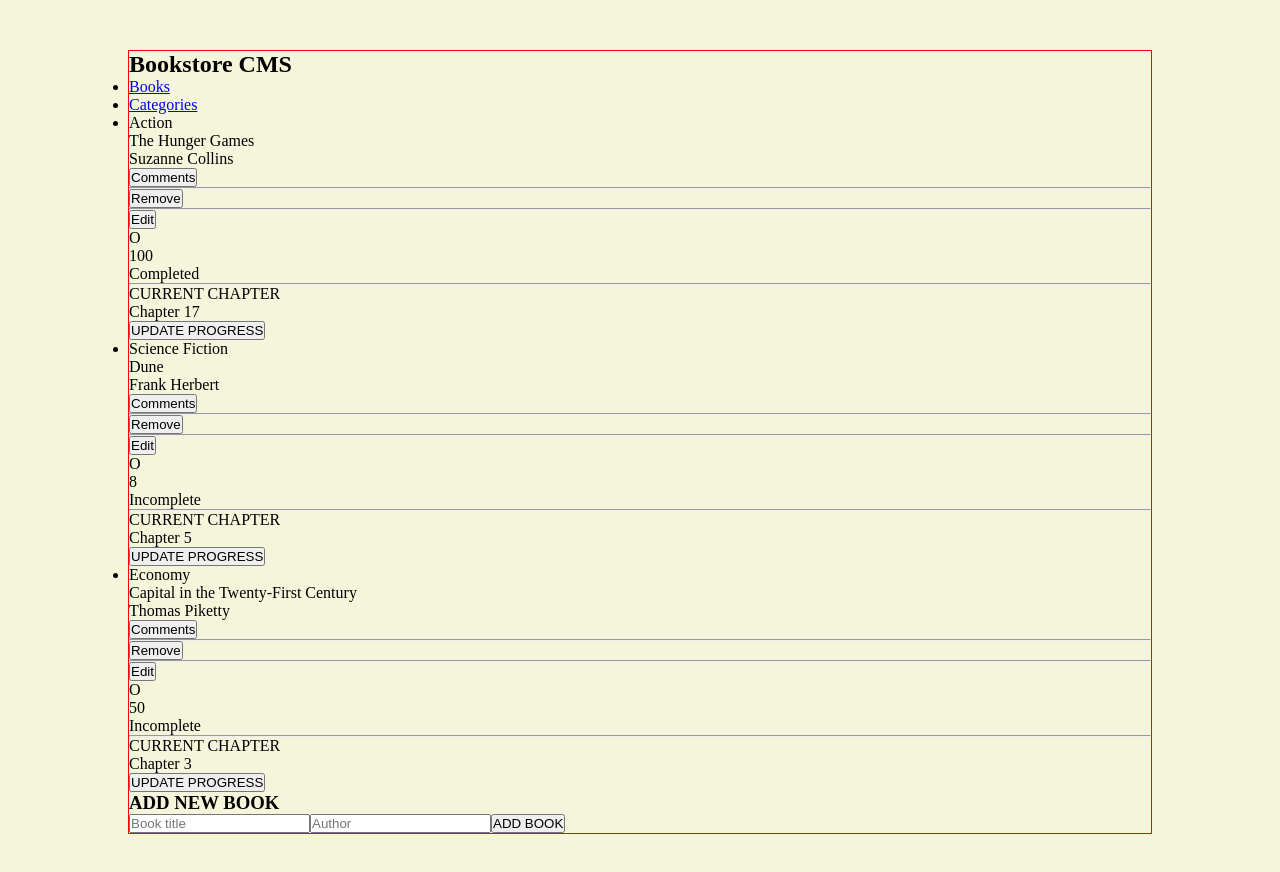
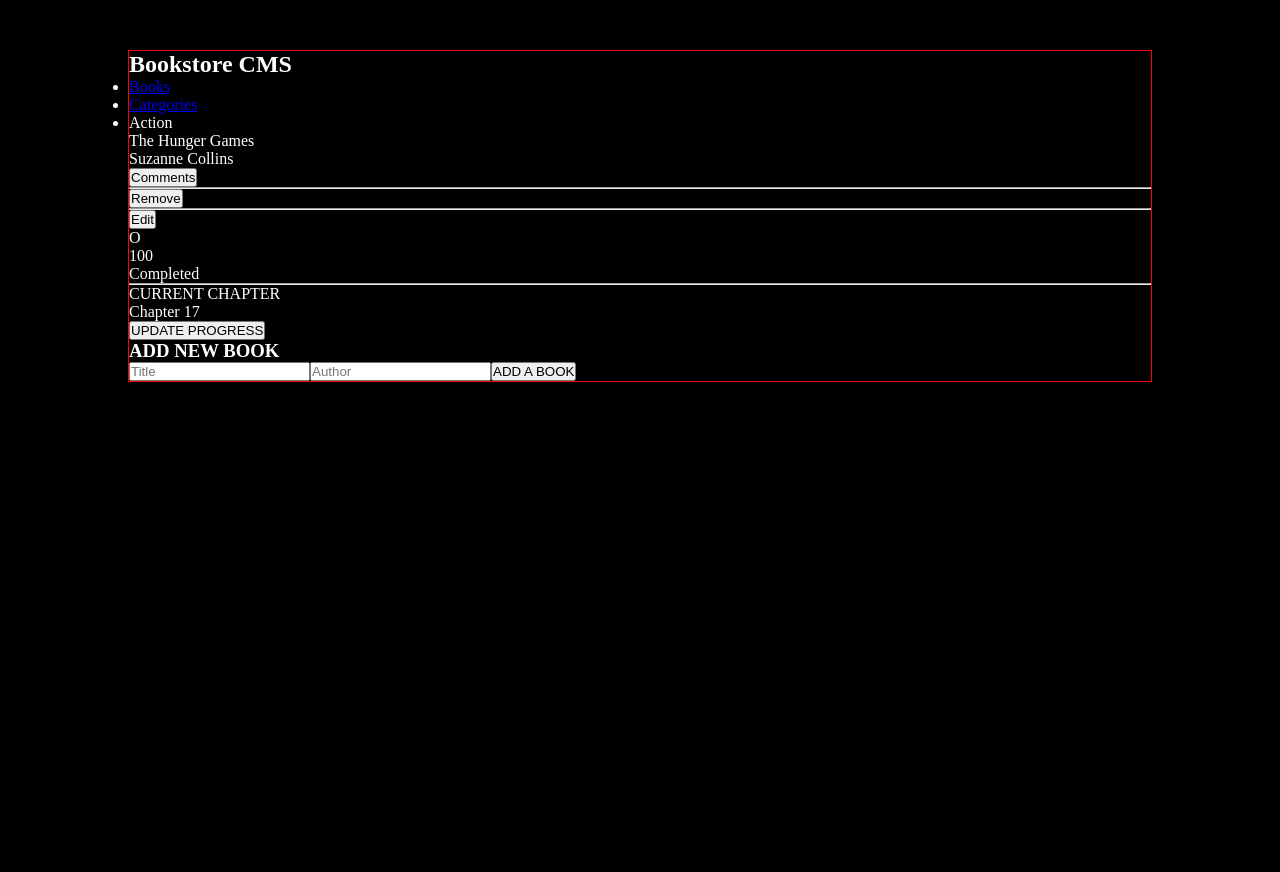
Before and after one commit to danifromecuador/playbook, a React (Vite) app: page / in a window 1280 px wide. Shown: the top 872 px of the page. After the commit the page ends 800 px from the top, so only its background shows below. Built offline with nearby package versions, Linux system fonts and the light colour scheme.

Commit message:
Add an onChange handler for title and autor inputs

```diff
--- a/src/components/Books.jsx
+++ b/src/components/Books.jsx
@@ -7,21 +7,7 @@ const Books = () => {
       author: 'Suzanne Collins',
       progress: '100',
       currentChapter: 'Chapter 17',
-    },
-    {
-      category: 'Science Fiction',
-      title: 'Dune',
-      author: 'Frank Herbert',
-      progress: '8',
-      currentChapter: 'Chapter 5',
-    },
-    {
-      category: 'Economy',
-      title: 'Capital in the Twenty-First Century',
-      author: 'Thomas Piketty',
-      progress: '50',
-      currentChapter: 'Chapter 3',
-    },
+    }
   ];
 
   return (
--- a/src/components/Input.jsx
+++ b/src/components/Input.jsx
@@ -1,11 +1,30 @@
+import { useState } from "react";
+
 const Input = () => {
+  const [title, setTitle] = useState("");
+  const [author, setAuthor] = useState("");
+
+  function handleTitleInputChange(event) {
+    setTitle(event.target.value);
+  }
+
+  function handleAuthorInputChange(event) {
+    setAuthor(event.target.value);
+  }
+
+
+  function handleAddButtonClick(event) {
+    event.preventDefault()
+    return console.log(title, author)
+  }
+
   return (
     <div className="input">
       <h3>ADD NEW BOOK</h3>
       <form>
-        <input type="text" placeholder="Book title" />
-        <input type="text" placeholder="Author" />
-        <button>ADD BOOK</button>
+        <input type="text" placeholder="Title" onChange={handleTitleInputChange}/>
+        <input type="text" placeholder="Author" onChange={handleAuthorInputChange} />
+        <button onClick={handleAddButtonClick}>ADD A BOOK</button>
       </form>
     </div>
   )
--- a/src/index.css
+++ b/src/index.css
@@ -5,5 +5,6 @@
 }
 
 body {
-  background-color: #f5f5dc;
+  background-color: black;
+  color: white;
 }
--- a/src/pages/Home.jsx
+++ b/src/pages/Home.jsx
@@ -10,4 +10,4 @@ const Home = () => {
   )
 }
 
-export default Home
+export default Home;
--- a/src/redux/books/booksSlice.js
+++ b/src/redux/books/booksSlice.js
@@ -30,7 +30,7 @@ const booksSlice = createSlice({
   reducers: {
     addBook: (state, action) => {
       state.array.push(action.payload)
-      return console.log(state.array)
+      // return console.log(state.array)
     },
     removeBook: (state, action) => {
       state.array = state.array.filter((book) => book.id !== action.payload)
```
